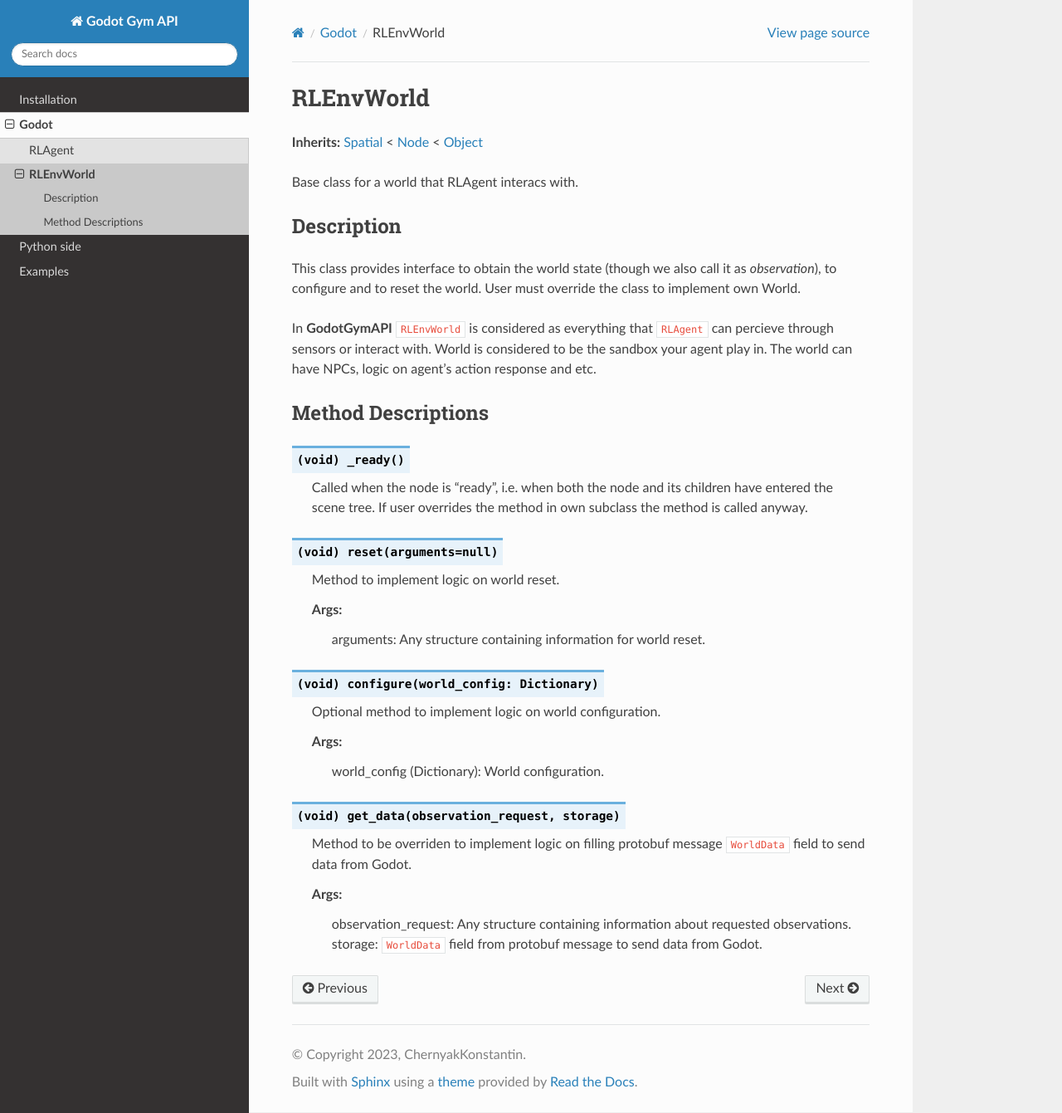
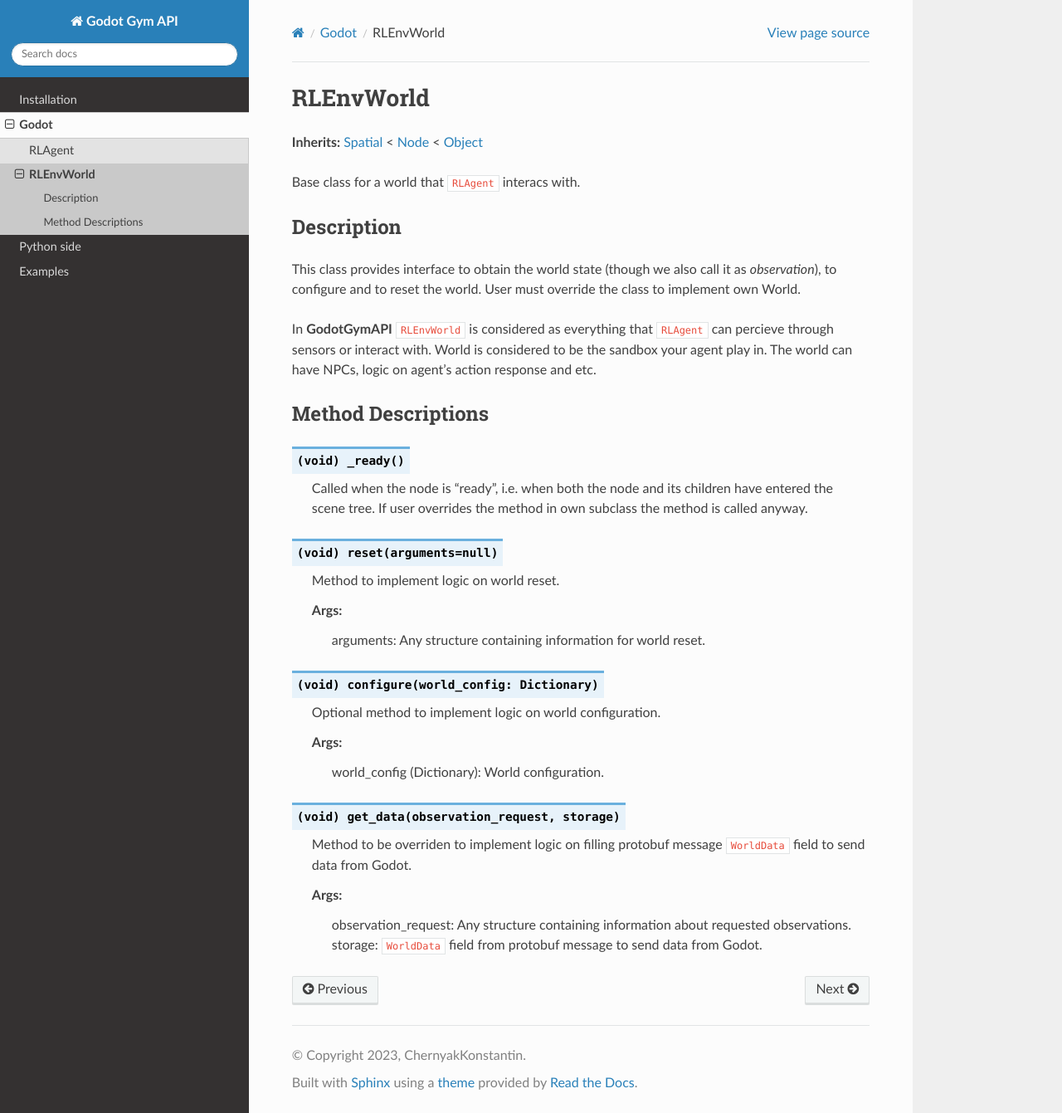
Before and after one commit to ChernyakKonstantin/godot_gym_api, a Sphinx documentation site: the page built from docs/source/godot/rl_env_world.rst, in a window 1280 px wide and 1341 px high. Shown: the whole window at 83% size. Built offline with Sphinx 7.4.7 and the Read the Docs theme 2.0.0, drawn with Linux system fonts in a browser that asks for light colours.

Commit message:
Fix typo

```diff
--- a/docs/source/godot/rl_env_world.rst
+++ b/docs/source/godot/rl_env_world.rst
@@ -5,7 +5,7 @@ RLEnvWorld
 < `Node <https://docs.godotengine.org/en/3.5/classes/class_node.html#class-node>`_
 < `Object <https://docs.godotengine.org/en/3.5/classes/class_object.html#class-object>`_
 
-Base class for a world that RLAgent interacs with.
+Base class for a world that ``RLAgent`` interacs with.
 
 Description
 -----------
```
